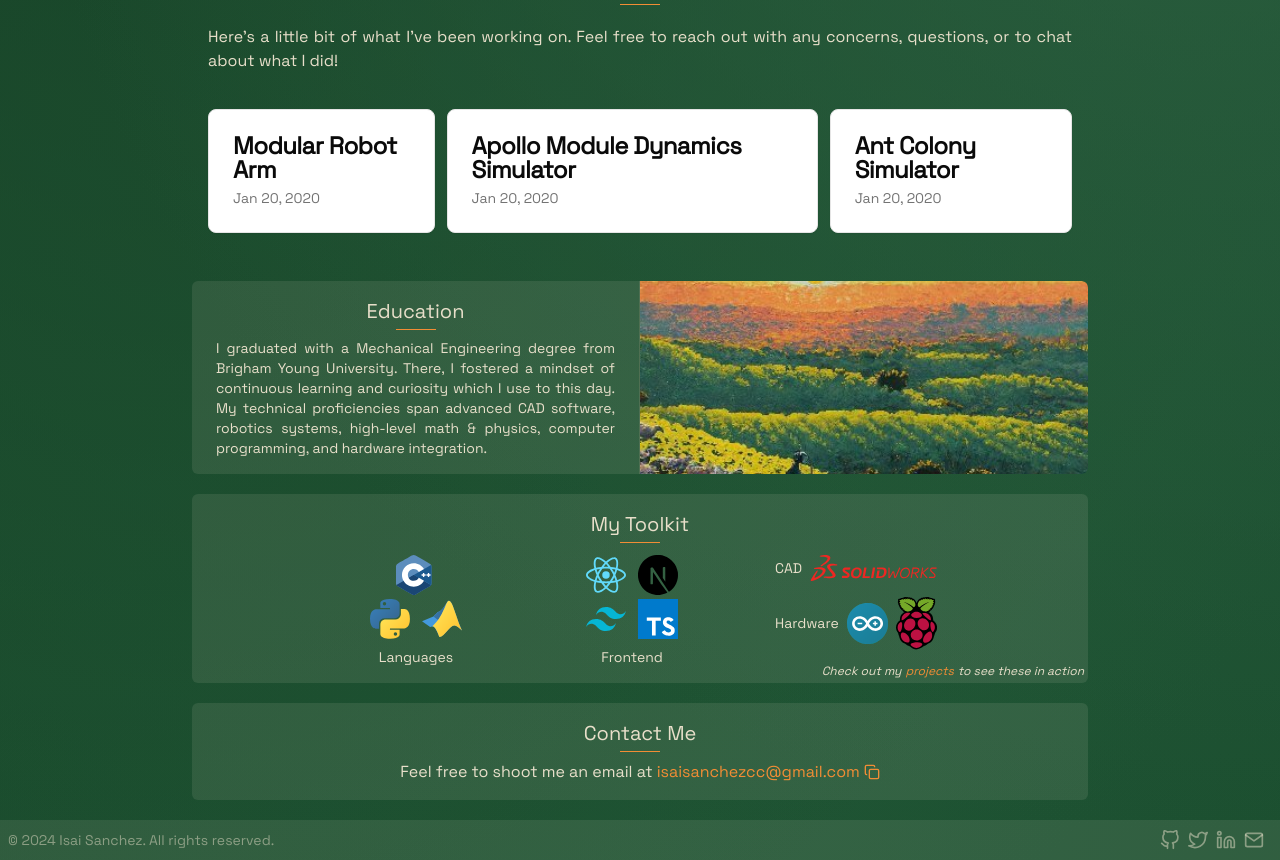
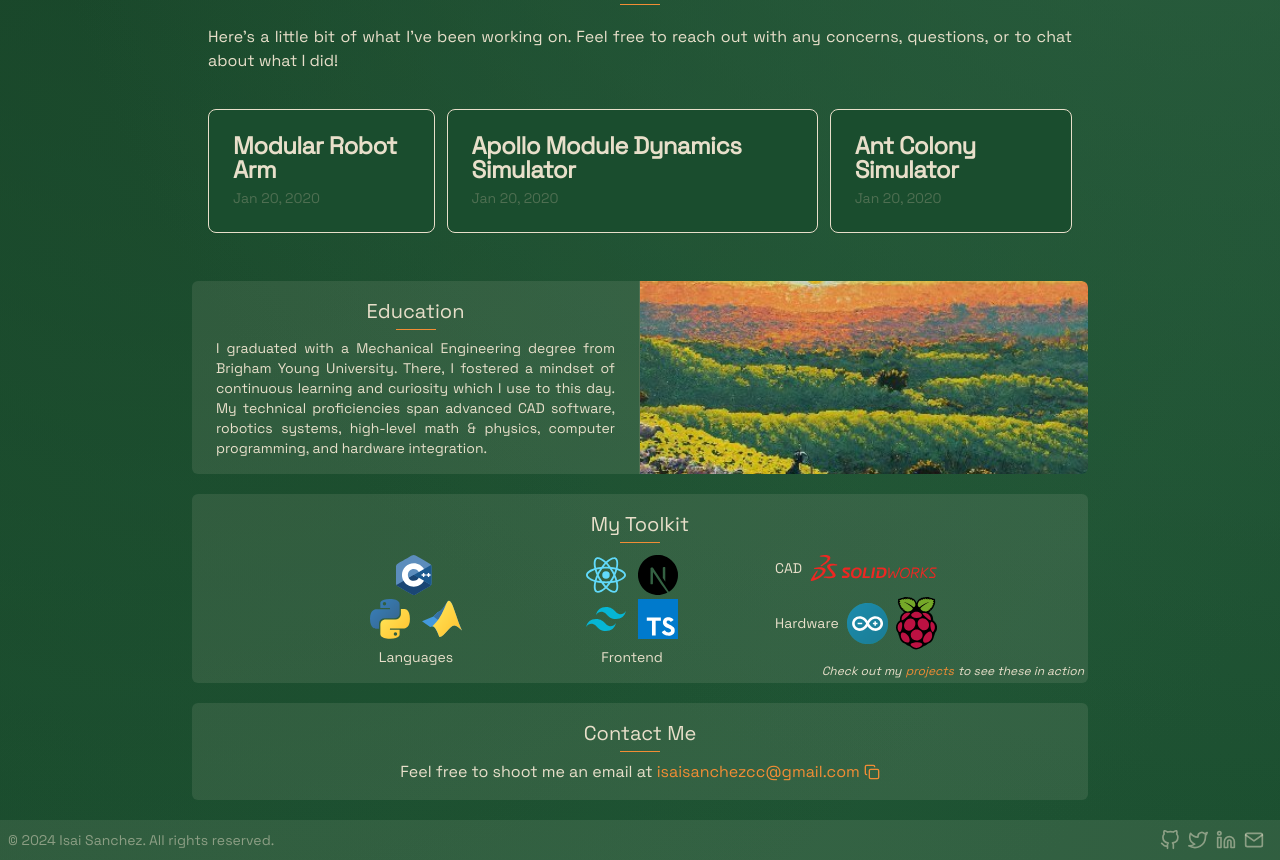
Before and after one commit to rahuljangirwork/rahuljangir.work, a Next.js app: page / in a window 1280 px wide. Shown: the part 854-1714 px from the top of the page. Built offline with nearby package versions, Linux system fonts and the light colour scheme.

Commit message:
changed default themes to match site theme

```diff
--- a/app/components/ui/card.tsx
+++ b/app/components/ui/card.tsx
@@ -9,7 +9,7 @@ const Card = React.forwardRef<
   <div
     ref={ref}
     className={cn(
-      "rounded-lg border border-neutral-200 bg-white text-neutral-950 shadow-sm dark:border-neutral-800 dark:bg-neutral-950 dark:text-neutral-50",
+      "rounded-lg border border-palette-2 bg-primary text-palette-2 shadow-sm dark:border-neutral-800 dark:bg-neutral-950 dark:text-neutral-50",
       className,
     )}
     {...props}
@@ -50,7 +50,7 @@ const CardDescription = React.forwardRef<
 >(({ className, ...props }, ref) => (
   <p
     ref={ref}
-    className={cn("text-sm text-neutral-500 dark:text-neutral-400", className)}
+    className={cn("text-sm text-palette-1 dark:text-neutral-400", className)}
     {...props}
   />
 ));
```
